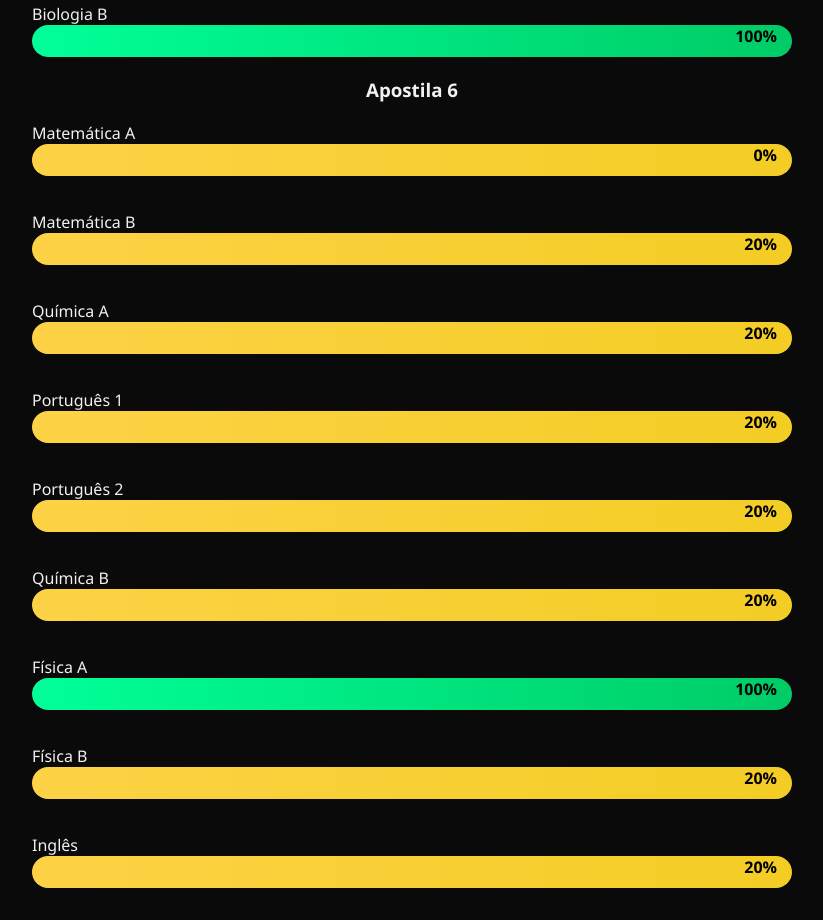
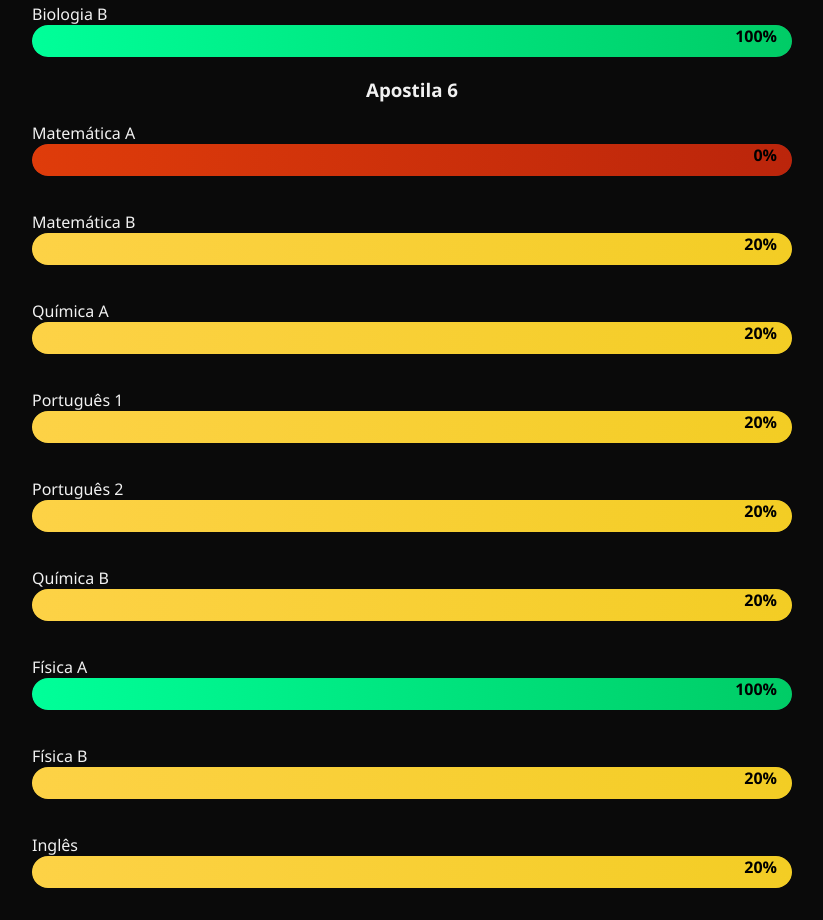
Before and after one commit to rafaei312654/ratbot, a plain HTML site: page public/aluno3.html in a window 1280 px wide. Shown: the part 1469-2389 px from the top of the page, without its empty margins (228-1051 px from the left). Drawn offline with Linux system fonts and the light colour scheme.

Commit message:
Update aluno3.html

```diff
--- a/public/aluno3.html
+++ b/public/aluno3.html
@@ -41,7 +41,7 @@
 
     <h3 style="text-align: center; margin: 20px 0;">Apostila 6</h3>
     <section class="progress-section">
-      <div class="barra-vermelha"><span>Matemática A</span><div class="amar"><div class="fillamar">0%</div></div></div>
+      <div class="barra-vermelha"><span>Matemática A</span><div class="red"><div class="fillred">0%</div></div></div>
       <div class="barra-vermelha"><span>Matemática B</span><div class="amar"><div class="fillamar">20%</div></div></div>
       <div class="barra-vermelha"><span>Química A</span><div class="amar"><div class="fillamar">20%</div></div></div>
       <div class="barra-vermelha"><span>Português 1</span><div class="amar"><div class="fillamar">20%</div></div></div>
```
